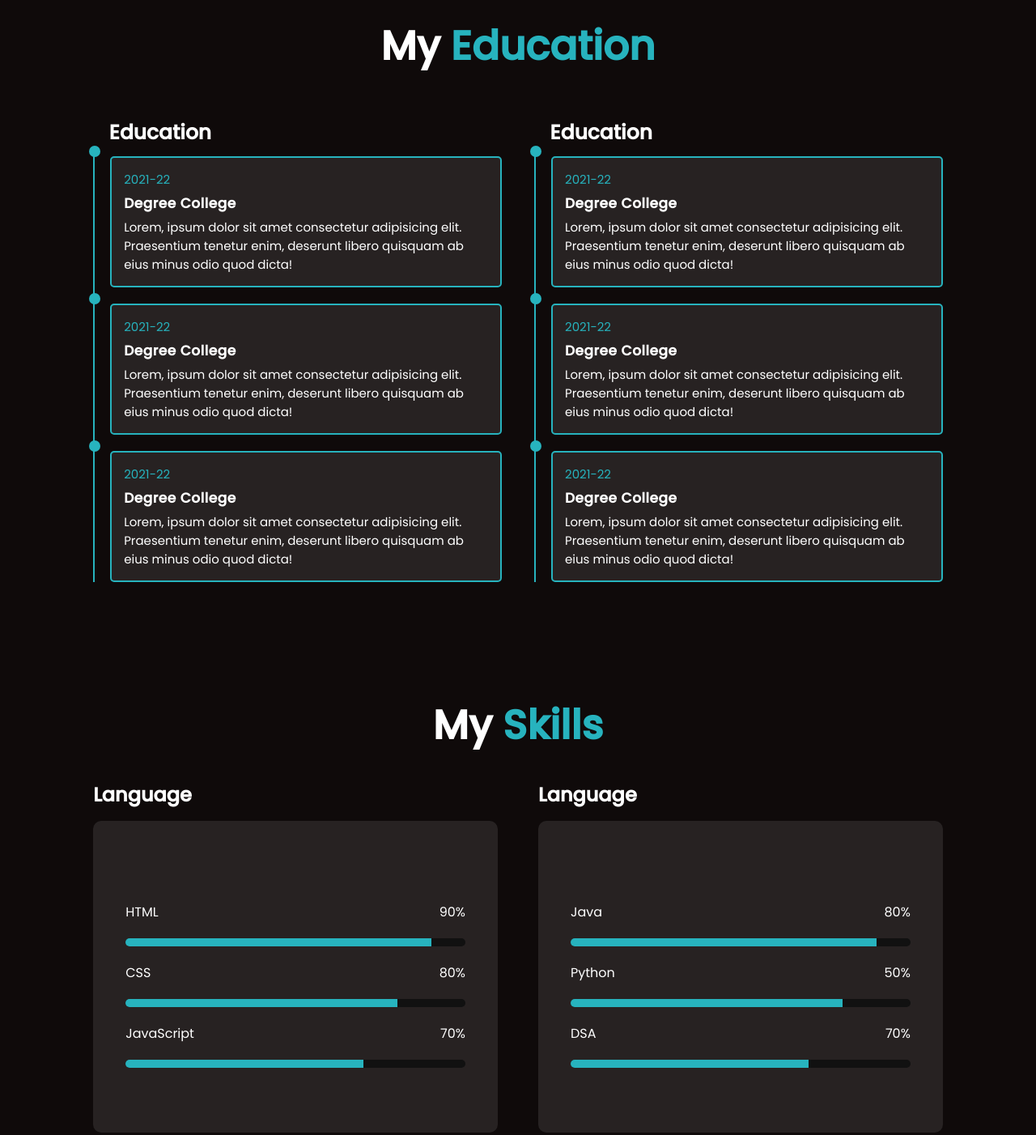
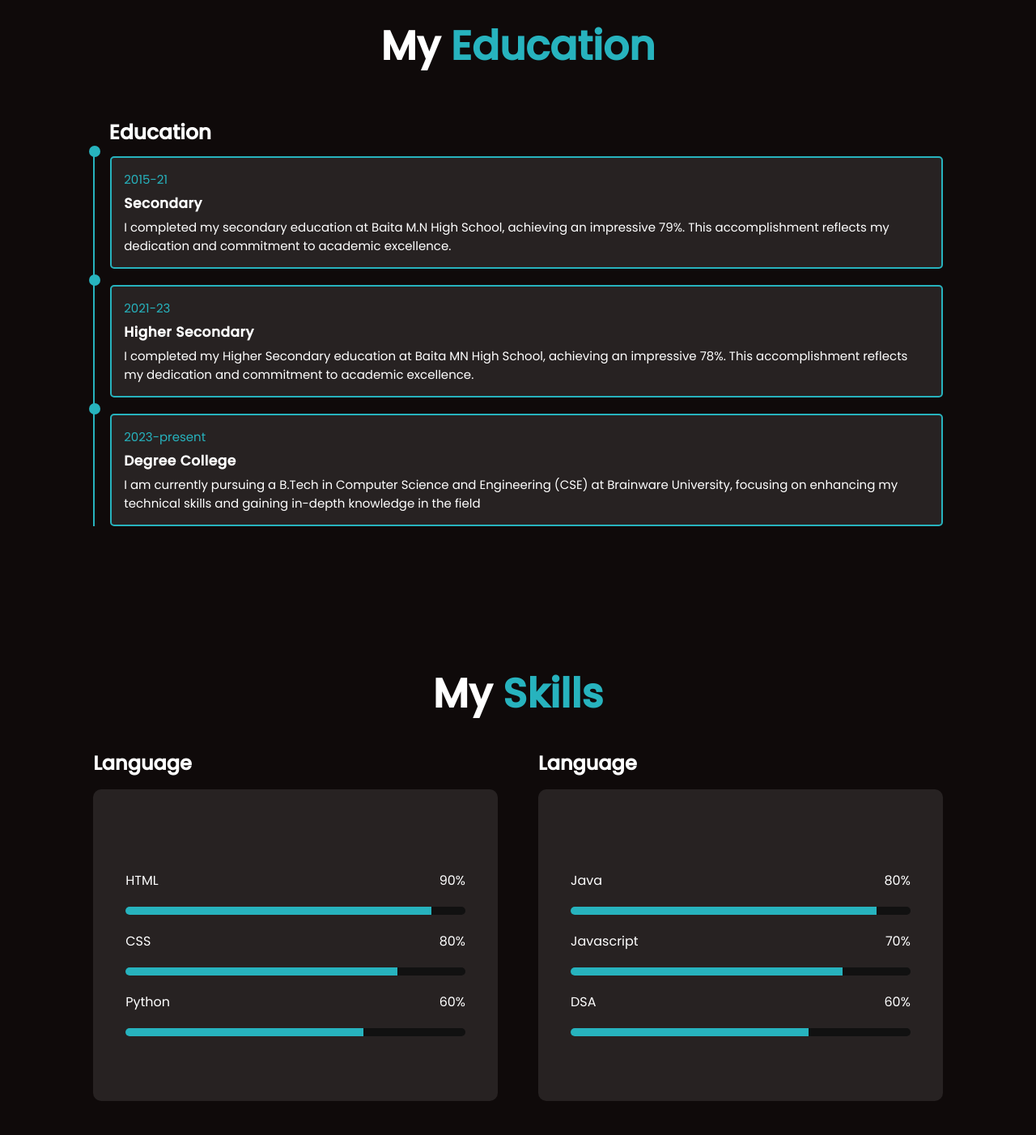
Before and after one commit to satyajitmishra-dev/neon-portfolio, a plain HTML site: page index.html in a window 1280 px wide. Shown: the part 1680-3082 px from the top of the page at 81% size. Drawn offline with Linux system fonts and the light colour scheme; files whose address does not match are found by name.

Commit message:
Update index.html
Some Modification

```diff
--- a/index.html
+++ b/index.html
@@ -94,40 +94,34 @@
           <div class="box">
             <div class="education-content">
               <div class="content">
-                <div class="year">2021-22<i class="bx bxs-calendar"></i></div>
-                <h3>Degree College</h3>
+                <div class="year">2015-21<i class="bx bxs-calendar"></i></div>
+                <h3>Secondary</h3>
                 <p>
-                  Lorem, ipsum dolor sit amet consectetur adipisicing elit.
-                  Praesentium tenetur enim, deserunt libero quisquam ab eius
-                  minus odio quod dicta!
+                  I completed my secondary education at Baita M.N High School, achieving an impressive 79%. This accomplishment reflects my dedication and commitment to academic excellence.
                 </p>
               </div>
             </div>
             <div class="education-content">
               <div class="content">
-                <div class="year">2021-22 <i class="bx bxs-calendar"></i></div>
-                <h3>Degree College</h3>
+                <div class="year">2021-23 <i class="bx bxs-calendar"></i></div>
+                <h3>Higher Secondary</h3>
                 <p>
-                  Lorem, ipsum dolor sit amet consectetur adipisicing elit.
-                  Praesentium tenetur enim, deserunt libero quisquam ab eius
-                  minus odio quod dicta!
+                  I completed my Higher Secondary education at Baita MN High School, achieving an impressive 78%. This accomplishment reflects my dedication and commitment to academic excellence.
                 </p>
               </div>
             </div>
             <div class="education-content">
               <div class="content">
-                <div class="year">2021-22 <i class="bx bxs-calendar"></i></div>
+                <div class="year">2023-present <i class="bx bxs-calendar"></i></div>
                 <h3>Degree College</h3>
                 <p>
-                  Lorem, ipsum dolor sit amet consectetur adipisicing elit.
-                  Praesentium tenetur enim, deserunt libero quisquam ab eius
-                  minus odio quod dicta!
+                  I am currently pursuing a B.Tech in Computer Science and Engineering (CSE) at Brainware University, focusing on enhancing my technical skills and gaining in-depth knowledge in the field
                 </p>
               </div>
             </div>
           </div>
         </div>
-        <div class="column">
+        <!-- <div class="column">
           <h2>Education</h2>
           <div class="box">
             <div class="education-content">
@@ -163,7 +157,7 @@
                 </p>
               </div>
             </div>
-          </div>
+          </div> -->
         </div>
       </div>
     </section>
@@ -189,8 +183,8 @@
               <div class="bar bar-2"></div>
             </div>
             <div class="single-skill">
-              <span class="topic">JavaScript</span>
-              <span class="topic">70%</span>
+              <span class="topic">Python</span>
+              <span class="topic">60%</span>
             </div>
             <div class="bar-side">
               <div class="bar bar-3"></div>
@@ -208,15 +202,15 @@
               <div class="bar bar-1"></div>
             </div>
             <div class="single-skill">
-              <span class="topic">Python</span>
-              <span class="topic">50%</span>
+              <span class="topic">Javascript</span>
+              <span class="topic">70%</span>
             </div>
             <div class="bar-side">
               <div class="bar bar-2"></div>
             </div>
             <div class="single-skill">
               <span class="topic">DSA</span>
-              <span class="topic">70%</span>
+              <span class="topic">60%</span>
             </div>
             <div class="bar-side">
               <div class="bar bar-3"></div>
```
